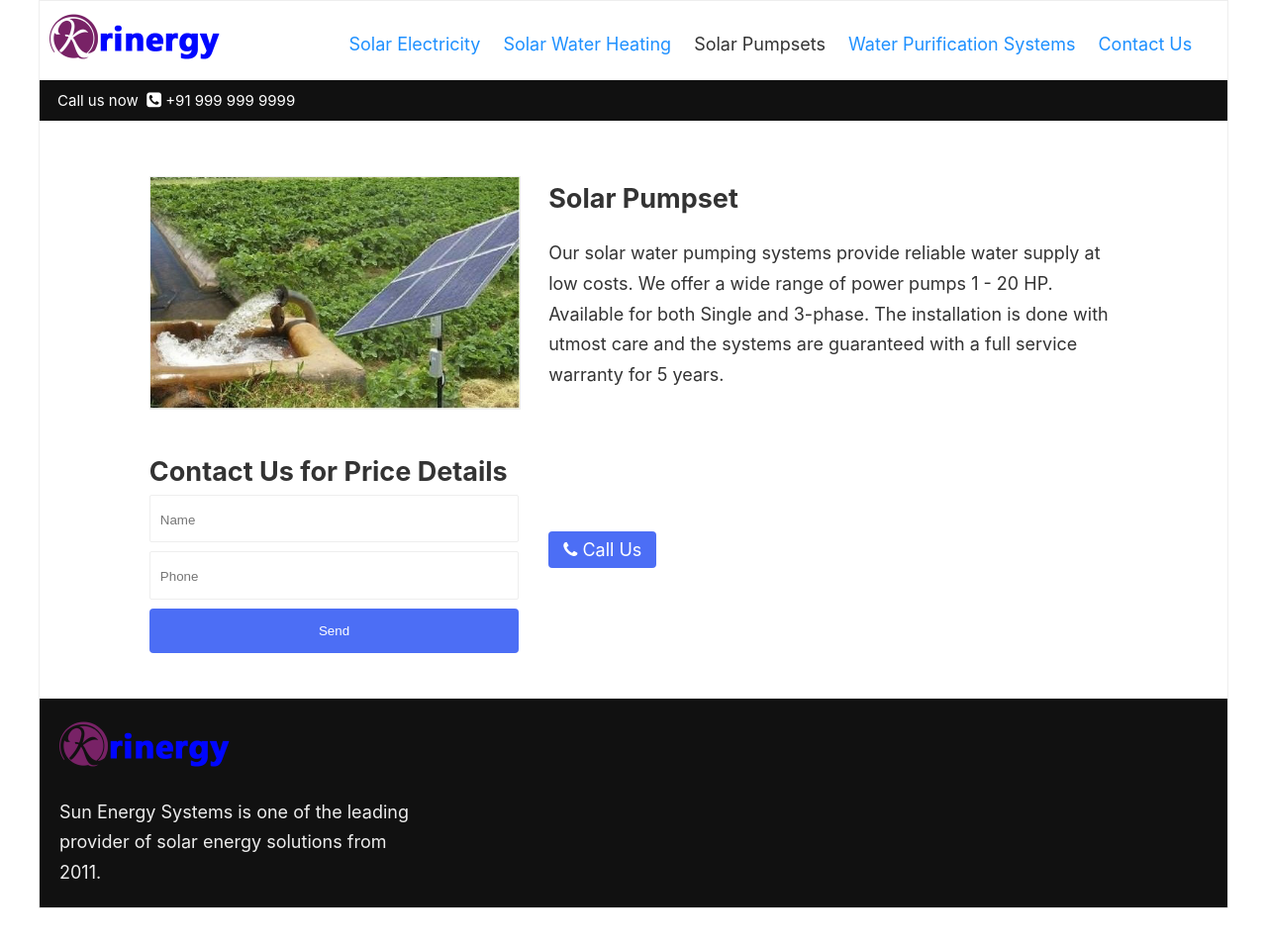
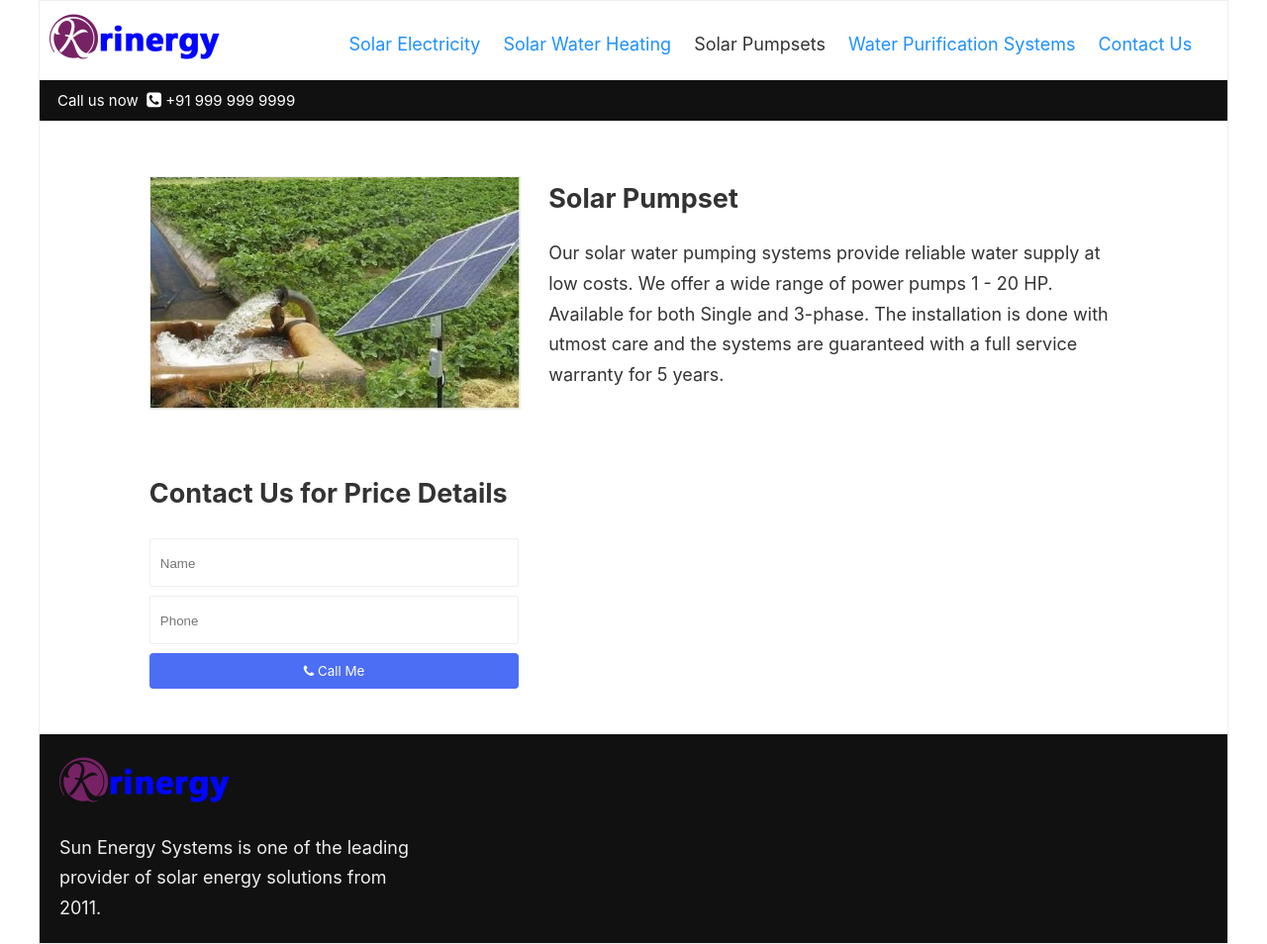
Before and after one commit to sharu725/script, a Jekyll site: the page built from _products/solar-pumpset.md, in a window 1280 px wide. Shown: the whole page at 99% size. Built offline with Jekyll 4.4.1, drawn with Linux system fonts in a browser that asks for light colours; before the commit the page ends 918 px from its top, so only the background shows below that.

Commit message:
few fixes

```diff
--- a/_includes/form.html
+++ b/_includes/form.html
@@ -5,6 +5,9 @@
     <div class="input">
    <input name="phone" type="tel" required placeholder="Phone"/>
    </div>
-
-   <input class="btn" type="submit" value="Send" />
+   <div class="submit">
+      <button type="submit" class="btn">
+                    <i class="fa fa-phone"></i><span> Call Me</span>
+      </button>
+   </div>
 </form>
--- a/_layouts/product.html
+++ b/_layouts/product.html
@@ -24,14 +24,14 @@ layout: default
         <div class="c-1"></div>
         <div class="c-4">
             <div class="contact-form">
-               <h2 class="no-mar">Contact Us for Price Details</h2>
+               <h2 class="">Contact Us for Price Details</h2>
                 {% include form.html %}
             </div>
         </div>
         <div class="c-2 vert-center">
-            <div class="call-us">
+           <!--  <div class="call-us">
                 <a href="tel:{{site.data.data.phone}}" class="btn"><i class="fa fa-phone"></i><span> Call Us</span></a>
-            </div>
+            </div> -->
         </div>
         <div class="c-4"></div>
         <div class="c-1"></div>
--- a/_sass/_style.scss
+++ b/_sass/_style.scss
@@ -238,3 +238,12 @@ footer {
 .active {
     color: $text-color;
 }
+
+.submit {
+    button {
+        width: 100%;
+        font-family: inherit;
+        padding: 10px 10px;
+        cursor: pointer;
+    }
+}
```
Also changed, not shown: _data/data.yml (+7 -7 lines), images/products/RO_water_filters.jpg, images/slider/RO_water_filters.jpg.
